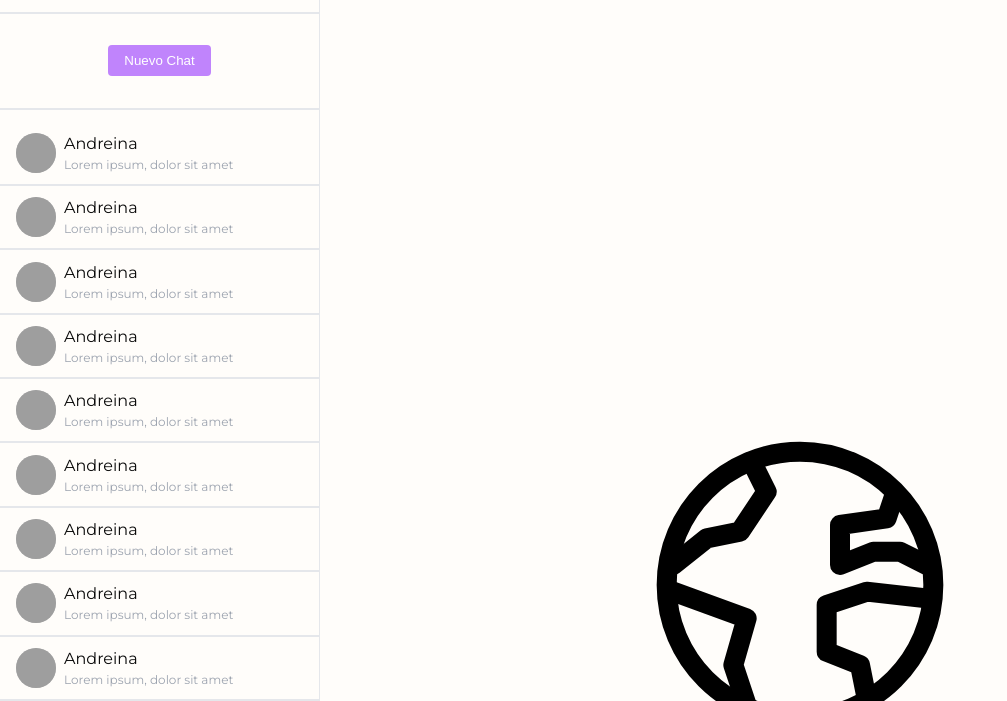
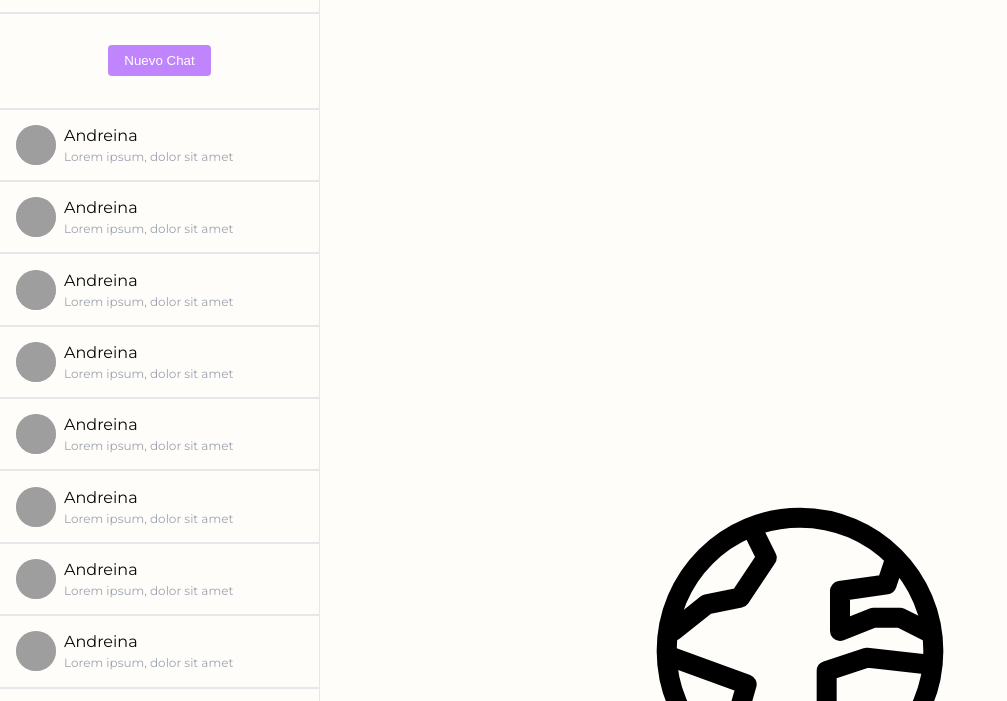
Before and after one commit to RaimonxDev/mensajeria-flexbox-desafio-latam, a plain HTML site: page index.html in a window 1280 px wide. Shown: the part 57-758 px from the top of the page, without its empty margins (0-1007 px from the left). Drawn offline with Linux system fonts and the light colour scheme; grey boxes are pictures that could not be loaded.

Commit message:
fix spacing, add fix styles first child of chats

```diff
--- a/assets/css/styles.css
+++ b/assets/css/styles.css
@@ -130,8 +130,11 @@
 }
 
 .chats .user {
-  padding: 0.5rem 1rem;
+  padding: 0.75rem 1rem;
   cursor: pointer;
+}
+.chats .user:first-child{
+  margin-top: -0.75rem;
 }
 
 .chats .user-avatar{
```
